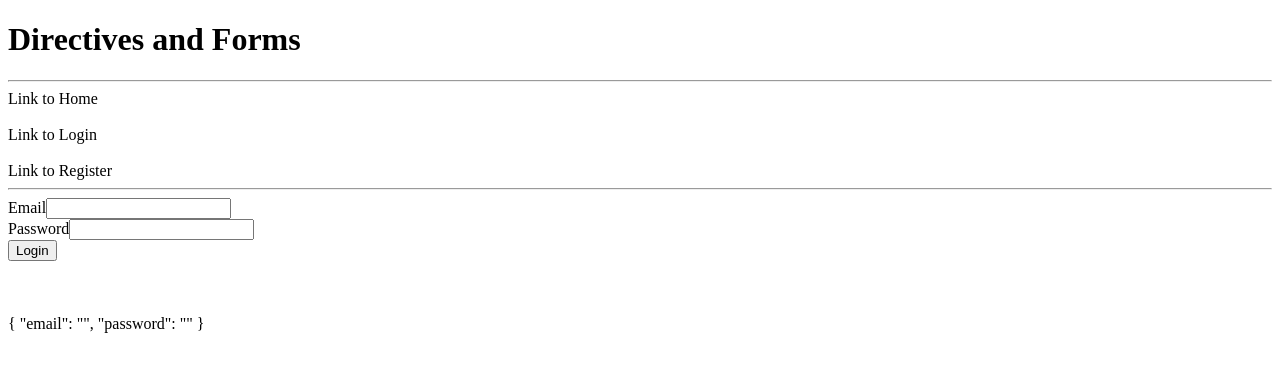
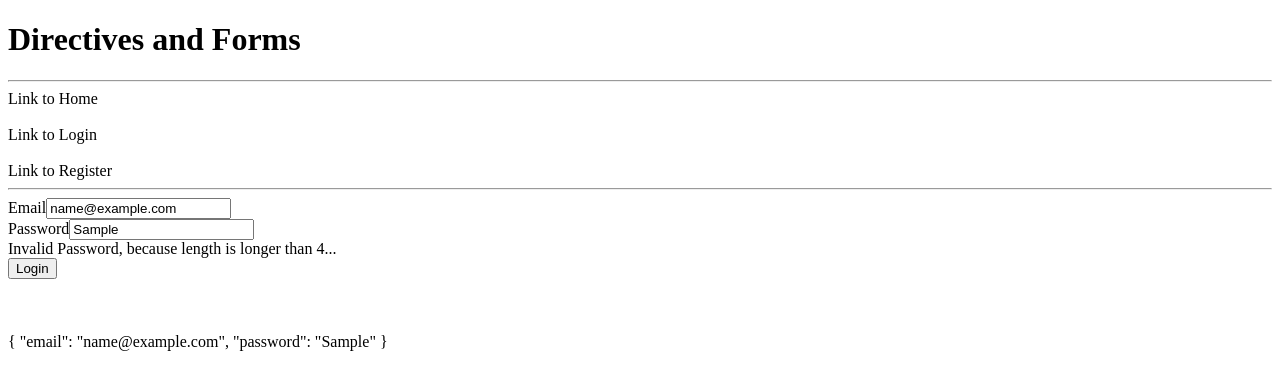
Before and after one commit to DeyanaNikolova/Angular-june-2023, an Angular app in the folder directives-and-forms/directives-and-forms/: page /login in a window 1280 px wide. Both pictures are taken after typing "name@example.com", "Sample" into the empty fields and a click on the button "Login". Shown: the top 390 px of the page. Built offline with nearby package versions, Linux system fonts and the light colour scheme.

Commit message:
Add password validation messages

```diff
--- a/directives-and-forms/directives-and-forms/src/app/login/login.component.html
+++ b/directives-and-forms/directives-and-forms/src/app/login/login.component.html
@@ -2,13 +2,42 @@
   <!-- EMAIL -->
   <div class="form-group">
     <label for="email">Email</label>
-    <input type="text" id="email" name="email" ngModel email required/>
+    <input
+      type="text"
+      id="email"
+      name="email"
+      ngModel
+      email
+      required
+      #emailInput="ngModel"
+    />
+  </div>
+  <!-- email error message -->
+  <div *ngIf="emailInput.touched">
+    <div *ngIf="emailInput.errors?.['required']">Email is required!</div>
+    <div *ngIf="emailInput.errors?.['email']">Invalid email!</div>
   </div>
 
   <!-- PASSWORD -->
   <div class="form-group">
     <label for="password">Password</label>
-    <input type="text" id="password" name="password" ngModel />
+    <input
+      type="text"
+      id="password"
+      name="password"
+      ngModel
+      required
+      [appMaxCount]="4"
+      #passwordInput="ngModel"
+    />
+  </div>
+
+  <!-- Password error message -->
+  <div *ngIf="passwordInput.touched">
+    <div *ngIf="passwordInput.errors?.['appMaxCount']">
+        Invalid Password, because length is longer than
+         {{passwordInput?.errors?.['appMaxCount'] }}...</div>
+    <div *ngIf="passwordInput.errors?.['required']">Password is required!</div>
   </div>
   <button>Login</button>
 </form>
@@ -16,4 +45,4 @@
 <br />
 <br />
 <br />
-{{ loginForm.value |  json }}
+{{ loginForm.value | json }}
```
